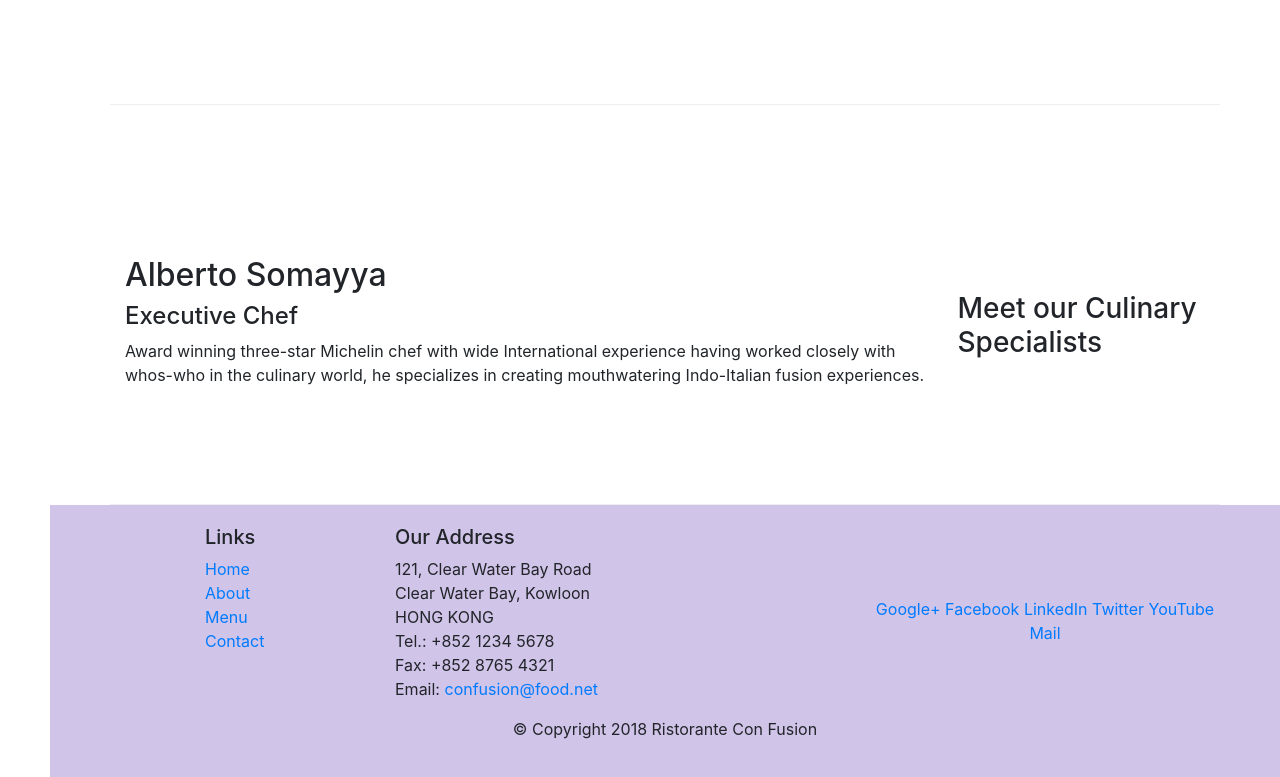
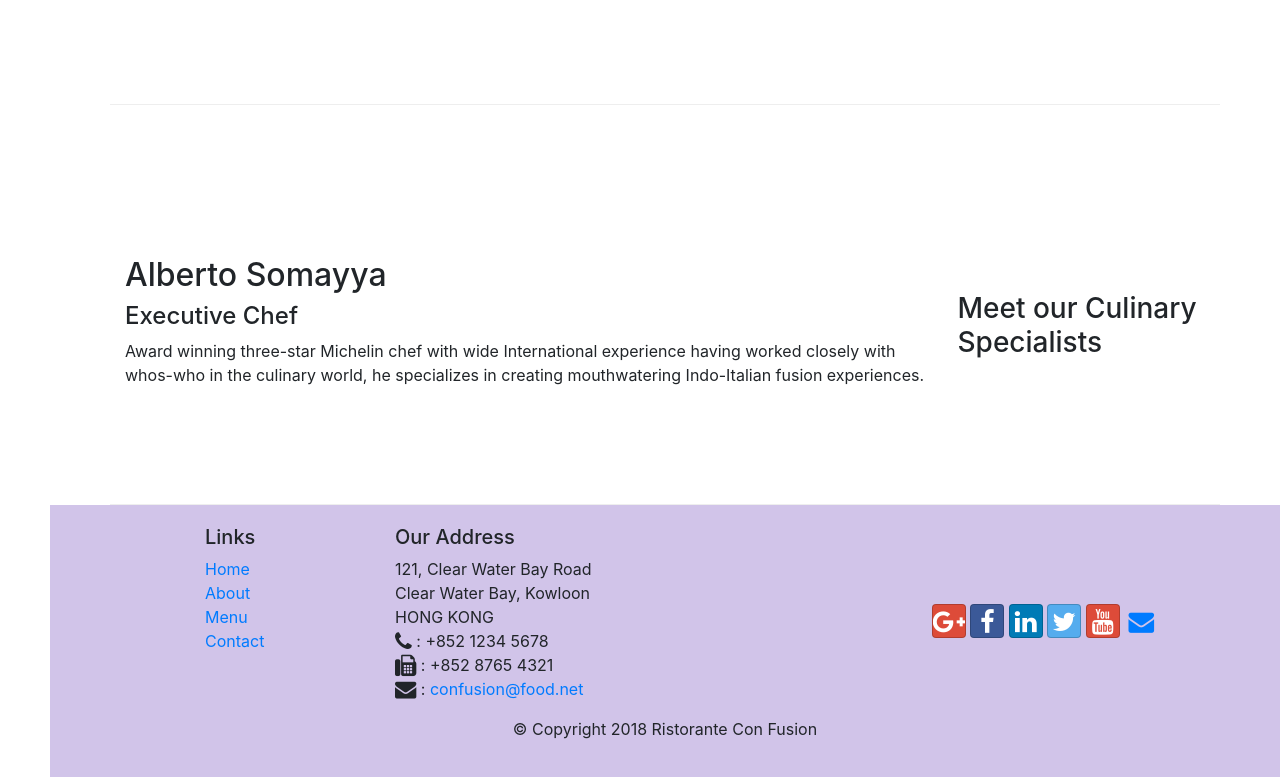
Before and after one commit to tanishakapoor11/ConFusion-Bootstrap, a website: page index.html in a window 1280 px wide. Shown: the part 1029-1806 px from the top of the page. Drawn offline with nearby package versions, Linux system fonts and the light colour scheme.

Commit message:
updated icon fonts

```diff
--- a/index.html
+++ b/index.html
@@ -9,6 +9,8 @@
 
      <!-- Bootstrap CSS -->
      <link rel="stylesheet" href="node_modules/bootstrap/dist/css/bootstrap.min.css">
+     <link rel="stylesheet" href="node_modules/font-awesome/css/font-awesome.min.css">
+     <link rel="stylesheet" href="node_modules/bootstrap-social/bootstrap-social.css">
      <link rel="stylesheet" href="css/styles.css">
     <title>Ristorante Con Fusion</title>
 </head>
@@ -22,10 +24,10 @@
             <a class="navbar-brand mr-auto" href="#">Ristorante Con Fusion</a>
             <div class="collapse navbar-collapse" id="Navbar">
                 <ul class="navbar-nav mr-auto">
-                    <li class="nav-item active"><a class="nav-link" href="#">Home</a></li>
-                    <li class="nav-item"><a class="nav-link" href="./aboutus.html">About</a></li>
-                    <li class="nav-item"><a class="nav-link" href="#">Menu</a></li>
-                    <li class="nav-item"><a class="nav-link" href="#">Contact</a></li>
+                    <li class="nav-item active"><a class="nav-link" href="#"><span class="fa fa-home fa-lg"></span> Home</a></li>
+                    <li class="nav-item"><a class="nav-link" href="./aboutus.html"><span class="fa fa-info fa-lg"></span> About</a></li>
+                    <li class="nav-item"><a class="nav-link" href="#"><span class="fa fa-list fa-lg"></span> Menu</a></li>
+                    <li class="nav-item"><a class="nav-link" href="#"><span class="fa fa-address-card fa-lg"></span> Contact</a></li>
                 </ul>
             </div>
 
@@ -96,19 +98,19 @@
 		              121, Clear Water Bay Road<br>
 		              Clear Water Bay, Kowloon<br>
 		              HONG KONG<br>
-		              Tel.: +852 1234 5678<br>
-		              Fax: +852 8765 4321<br>
-		              Email: <a href="mailto:confusion@food.net">confusion@food.net</a>
+		              <i class="fa fa-phone fa-lg"></i> : +852 1234 5678<br>
+		              <i class="fa fa-fax fa-lg"></i> : +852 8765 4321<br>
+		              <i class="fa fa-envelope fa-lg"></i> : <a href="mailto:confusion@food.net">confusion@food.net</a>
 		           </address>
                 </div>
                 <div class="col-12 col-sm-4 align-self-center">
                     <div class="text-center">
-                        <a href="http://google.com/+">Google+</a>
-                        <a href="http://www.facebook.com/profile.php?id=">Facebook</a>
-                        <a href="http://www.linkedin.com/in/">LinkedIn</a>
-                        <a href="http://twitter.com/">Twitter</a>
-                        <a href="http://youtube.com/">YouTube</a>
-                        <a href="mailto:">Mail</a>
+                        <a class="btn btn-social-icon btn-google" href="http://google.com/+"><i class="fa fa-google-plus fa-lg"></i></a>
+                        <a class="btn btn-social-icon btn-facebook" href="http://www.facebook.com/profile.php?id="><i class="fa fa-facebook fa-lg"></i></a>
+                        <a class="btn btn-social-icon btn-linkedin" href="http://www.linkedin.com/in/"><i class="fa fa-linkedin fa-lg"></i></a>
+                        <a class="btn btn-social-icon btn-twitter" href="http://twitter.com/"><i class="fa fa-twitter fa-lg"></i></a>
+                        <a class="btn btn-social-icon btn-google" href="http://youtube.com/"><i class="fa fa-youtube fa-lg"></i></a>
+                        <a class="btn btn-social-icon" href="mailto:"><i class="fa fa-envelope fa-lg"></i></a>
                     </div>
                 </div>
            </div>
--- a/package.json
+++ b/package.json
@@ -15,6 +15,8 @@
   },
   "dependencies": {
     "bootstrap": "^4.0.0",
+    "bootstrap-social": "^5.1.1",
+    "font-awesome": "^4.7.0",
     "jquery": "^3.3.1",
     "popper.js": "^1.12.9"
   }
```
Also changed, not shown: aboutus.html (+15 -13 lines), 1 other file.
